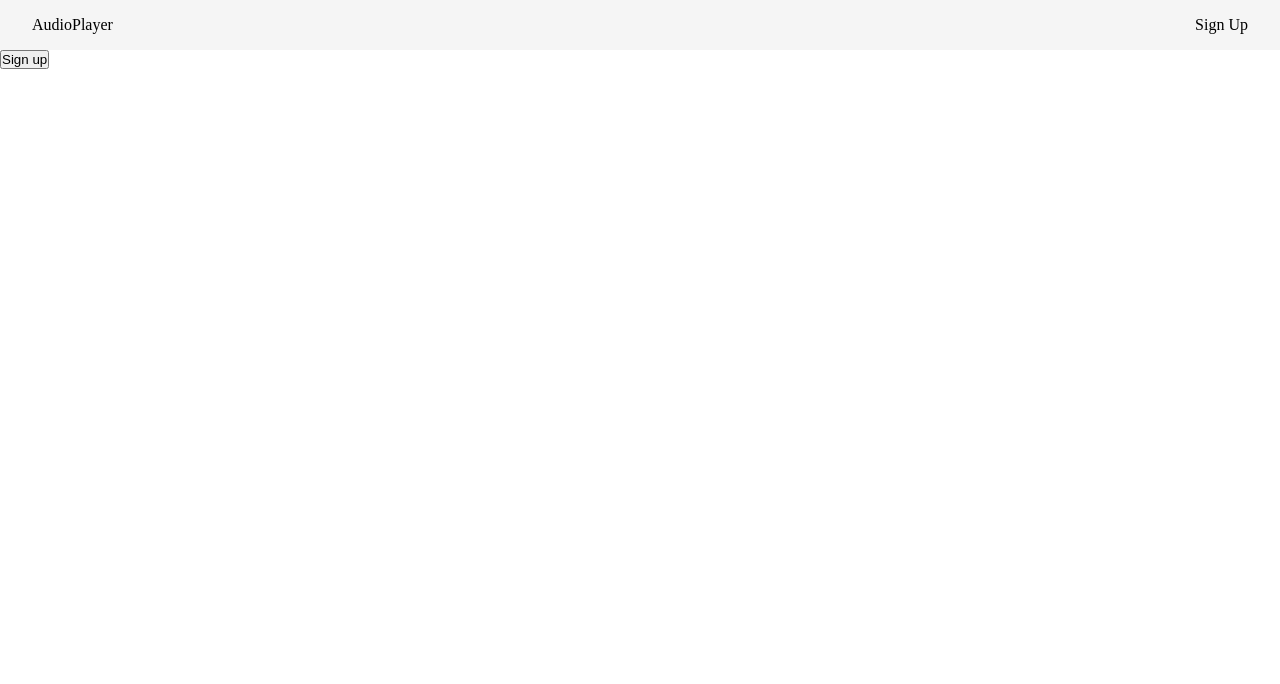
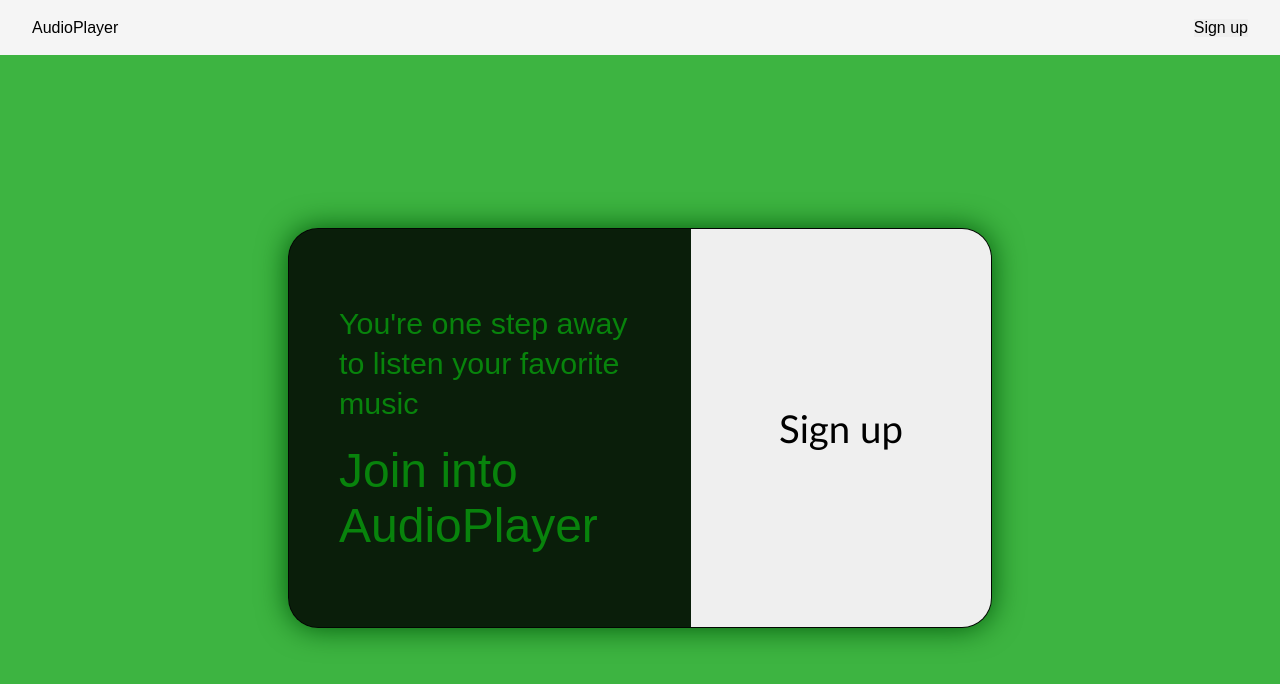
Before and after one commit to omkardalu/audioPlayer, a React (Vite) app in the folder frontend/: page /authenticate in a window 1280 px wide. Shown: the top 684 px of the page. Built offline with nearby package versions, Linux system fonts and the light colour scheme; no server answers.

Commit message:
add styles to authentication card

```diff
--- a/frontend/src/App.css
+++ b/frontend/src/App.css
@@ -8,3 +8,105 @@ a{
   text-decoration: none;
   color: inherit;
 }
+#root{
+  font-family: Arial, Helvetica, sans-serif;
+}
+
+.authentication-container {
+  background-color: rgba(8, 160, 13, 0.786);
+  min-width: 100%;
+  height: calc(100vh - 55px);
+  display: flex;
+  align-items: center;
+}
+
+.authentication-container .authentication {
+  transition: transform 0.3s ease-in;
+  background-color: rgba(0, 0, 0, 0.836);
+  margin: auto;
+  width: 55vw;
+  height: 50vh;
+  border: 1px solid rgba(0, 0, 0, 0.77);
+  border-radius: 30px;
+  display: flex;
+  margin: auto;
+  align-items: center;
+  justify-content: space-between;
+  overflow: hidden;
+  animation: enter-into 0.5s ease-in 1;
+  box-shadow: 0 0 30px -0px rgb(1, 88, 10);
+}
+
+@keyframes enter-into {
+  0%{
+    transform: translateY(10px) scale(0.99);
+
+  }
+  70%{
+    transform: translateY(0px) scale(1);
+
+  }
+  100%{
+    margin: auto;
+  }
+}
+
+.authentication-container .authentication .welcome {
+  font-size: 3em;
+  color: rgba(8, 160, 13, 0.786);
+  padding: 50px;
+  span{
+    font-size: 1em;
+  }
+
+}
+
+.join-message {
+  margin-top: 20px;
+}
+.welcome-message {
+  font-size: 1.9rem;
+  line-height: 40px;
+}
+
+.authentication-container .authentication button {
+  border: none;
+  height: 100vh;
+  width: 300px;
+  font-family: 'Gill Sans', 'Gill Sans MT', Calibri, 'Trebuchet MS', sans-serif;
+  font-size: 3vw;
+  transition: transform 0.3s ease-in;
+}
+.authentication-container .authentication:has(button:hover){
+  transform: translate(10px,0);
+  transition: transform 0.3s ease-in;
+}
+.authentication-container .authentication button:hover{
+  transition: transform 0.3s ease-in;
+  transform: scale(1.05 );
+}
+
+@media screen and (max-width: 786px) {
+  .authentication-container .authentication {
+    flex-direction: column;
+    width: 90%;
+    padding: 30px 30px 0 30px;
+    height: auto;
+  }
+
+  .authentication-container .authentication button {
+    width: 100vw;
+    height: 80px;
+    font-size: 2em;
+  }
+
+  .authentication-container .authentication .welcome {
+    font-size: 2rem;
+    padding: 20px;
+    padding-bottom: 30px;
+  }
+
+  .authentication-container .authentication .welcome span {
+    font-size: 1.5rem;
+  }
+}
--- a/frontend/src/App.jsx
+++ b/frontend/src/App.jsx
@@ -17,6 +17,6 @@ function App() {
 
     </>
   )
-}
+};
 
 export default App
--- a/frontend/src/assets/styles/NavBar.module.css
+++ b/frontend/src/assets/styles/NavBar.module.css
@@ -4,6 +4,7 @@
   justify-content: space-between;
   padding: 1rem 2rem;
   background-color: #f5f5f5;
+  height: 55px;
 }
 
 .navLinks {
@@ -14,3 +15,9 @@
   list-style: none;
   gap: 4rem;
 }
+
+.signUp button{
+  border: none;
+  font-size: inherit;
+  font-family: inherit;
+}
--- a/frontend/src/components/Authentication.jsx
+++ b/frontend/src/components/Authentication.jsx
@@ -1,15 +1,29 @@
 import { Link } from "react-router-dom";
 
+export const SignUpButton = () => {
+  return <Link
+    onClick={() => localStorage.setItem("isLoggedIn", JSON.stringify(true))}
+    to={`${import.meta.env.VITE_BACKEND_URL}/login`}>
+    <button>Sign up</button>
+  </Link>
+};
+
 const Authentication = () => {
+
   localStorage.setItem("isLoggedIn", JSON.stringify(false));
   return (
-    <div>
-      <Link
-        onClick={() => localStorage.setItem("isLoggedIn", JSON.stringify(true))}
-        to={`${import.meta.env.VITE_BACKEND_URL}/login`}>
-        <button>Sign up</button>
-      </Link>
+    <div className="authentication-container">
+      <div className="authentication">
+        <div className="welcome">
+          <p className="welcome-message">You're one step away to listen your favorite music</p>
+          <div className="join-message">
+            <span>Join into</span> AudioPlayer
+          </div>
+        </div>
+        <SignUpButton />
+      </div>
     </div>
   );
-}
+};
+
 export default Authentication;
--- a/frontend/src/components/NavBar.jsx
+++ b/frontend/src/components/NavBar.jsx
@@ -1,5 +1,6 @@
 import { Link } from "react-router-dom";
 import classes from '../assets/styles/NavBar.module.css';
+import { SignUpButton } from "./Authentication";
 
 const NavBar = () => {
   const isLoggedIn = JSON.parse(localStorage.getItem("isLoggedIn"));
@@ -18,7 +19,9 @@ const NavBar = () => {
                 <li><Link to="/profile">Profile</Link></li>
               </>
             ) : (
-              <li><Link to="/authenticate">Sign Up</Link></li>
+              <div className={classes.signUp}>
+                <SignUpButton />
+              </div>
             )
           }
         </ul>
--- a/frontend/src/pages/Dashboard.jsx
+++ b/frontend/src/pages/Dashboard.jsx
@@ -12,6 +12,6 @@ const Dashboard = () => {
   return (
     <div>Dashboard</div>
   )
-}
+};
 
 export default Dashboard;
```
